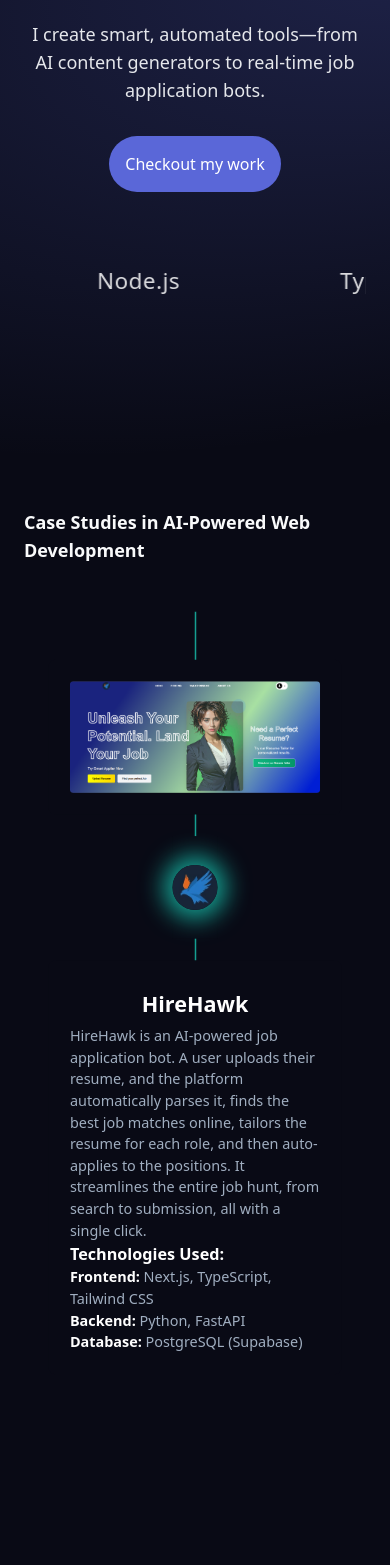
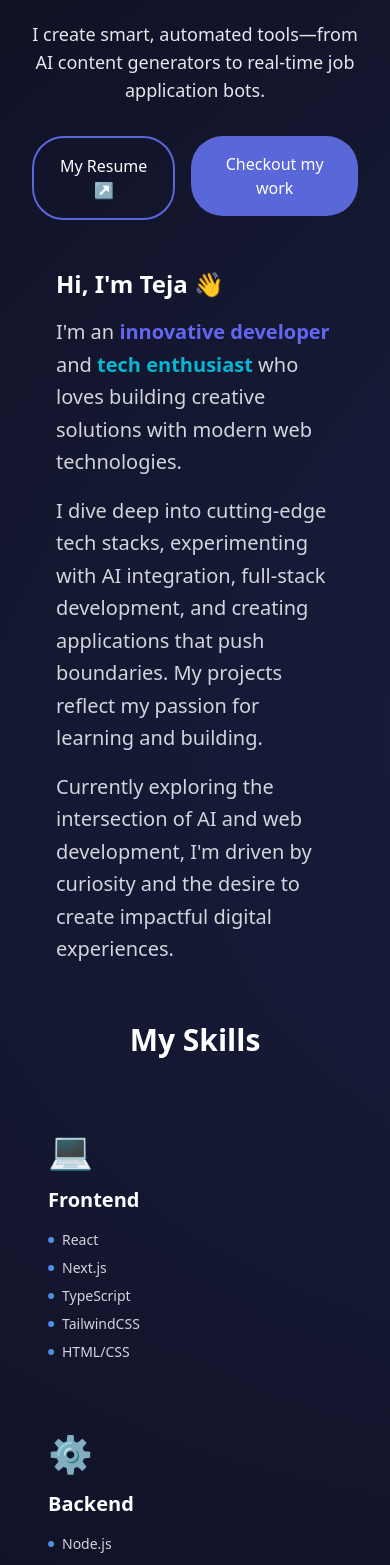
Before and after one commit to TejaBudumuru3/my-portfolio, a Next.js app: page / in a window 390 px wide. Shown: the part 360-1925 px from the top of the page. Built offline with nearby package versions, Linux system fonts and the light colour scheme.

Commit message:
feat: enhance HeroSection and Projects components with skills display and project details; remove ScrollingText component

```diff
--- a/app/components/Hero-Section.tsx
+++ b/app/components/Hero-Section.tsx
@@ -1,47 +1,112 @@
 
 import NavBar from "./NavBar"
-import ScrollingText from "./ScrollingText"
 // import { useRouter   } from "next/navigate"
 export const HeroSection = () => {
+
+    const skills = [
+        {
+            category: 'Frontend',
+            icon: '💻',
+            items: ['React', 'Next.js', 'TypeScript', 'TailwindCSS', 'HTML/CSS']
+        },
+        {
+            category: 'Backend',
+            icon: '⚙️',
+            items: ['Node.js', 'Express', 'Python', 'Fast API', 'Java', 'REST APIs']
+        },
+        {
+            category: 'Algorithms & AI',
+            icon: '🤖',
+            items: ['AI Integration', 'Data Structures', 'Algorithms']
+        },
+        {
+            category: 'Tools & Others',
+            icon: '🛠️',
+            items: ['Git', 'MongoDB', 'PostgreSQL']
+        }
+    ]
     return (
 
         <div className="min-h-screen w-full p-6 md:p-12 pt-24 md:pt-32 flex flex-col bg-[url('/hero.svg')] bg-cover bg-no-repeat">
             <div className="flex flex-col items-center my-2 text-center">
 
-                {/* 3. Added base size text-5xl and kept md:text-7xl.
-                */}
                 <h1 className="text-white text-5xl md:text-7xl font-extrabold">I Build Solutions That Think</h1>
 
-                {/* 4. Changed text-7xl to text-5xl (for mobile) and md:text-7xl (for medium screens and up).
-                */}
-                {/* <h1 className="text-white text-5xl md:text-7xl font-extrabold">Simplified.</h1> */}
-
-                {/* 5. Changed text-2xl to text-lg (for mobile) and md:text-2xl (for medium screens and up).
-                */}
                 <h3 className="m-6 text-lg md:text-2xl text-gray-50">I am a MERN stack & Next.js developer with a certified specialty in Generative AI. </h3>
                 <h3 className="text-lg md:text-2xl text-gray-200">I create smart, automated tools—from AI content generators to real-time job application bots.</h3>
 
+                <div className="inline-flex hover:gap-2">
+                    <a href="https://drive.google.com/file/d/1FXsoVeOb44oEKhUQy8GQ_18k8fDg_yEf/view?usp=sharing" target="_blank">
+                    <button className="mt-8 m-2 p-4  rounded-4xl text-white border-2 hover:border-none border-[#5a67d8] cursor-pointer hover:bg-[#667eea] transition-all duration-200 ease-in-out transform hover:scale-120 hover:font-extrabold">
+                        My Resume &#8599;
+                    </button>
+                </a>
                 <a href="#projects">
-                    <button className="m-8 p-4  rounded-4xl text-white bg-[#5a67d8] cursor-pointer hover:bg-[#667eea] transition-all duration-200 ease-in-out transform hover:scale-120 hover:font-extrabold">
+                    <button className="mt-8 m-2 p-4  rounded-4xl text-white bg-[#5a67d8] cursor-pointer hover:bg-[#667eea] transition-all duration-200 ease-in-out transform hover:scale-120 hover:font-extrabold">
                        Checkout my work
                     </button>
                 </a>
+                </div>
             </div>
 
-            <ScrollingText items={[
-  'React.js',
-  'Next.js',
-  'Node.js',
-  'TypeScript',
-  'Python',
-  'Fast API',
-  'AI API Integration',
-  'MongoDB',
-  'Express.js',
-  'JavaScript',
-  'Git',
-  'Java'
-]} />
+            {/* <ScrollingText /> */}
+
+             <div className="grid lg:grid-cols- gap-12 items-center mb-20">
+                    {/* Left: Bio */}
+                    <div className={`space-y-6 transition-all duration-1000 delay-200`
+                    }>
+                        <div className="glass p-8 rounded-2xl hover-lift">
+                            <h3 className="text-2xl font-bold text-white mb-4 font-display">
+                                Hi, I'm Teja 👋
+                            </h3>
+                            <div className="space-y-4 text-gray-300 text-xl leading-relaxed">
+                                <p>
+                                    I'm an <span className="text-[#6366f1] font-semibold">innovative developer</span> and <span className="text-[#06b6d4] font-semibold">tech enthusiast</span> who loves building creative solutions with modern web technologies.
+                                </p>
+                                <p>
+                                    I dive deep into cutting-edge tech stacks, experimenting with AI integration, full-stack development, and creating applications that push boundaries. My projects reflect my passion for learning and building.
+                                </p>
+                                <p>
+                                    Currently exploring the intersection of AI and web development, I'm driven by curiosity and the desire to create impactful digital experiences.
+                                </p>
+                            </div>
+                        </div>
+                    <h3 className="text-3xl text-white font-bold font-display text-center mb-12">
+                        My Skills
+                    </h3>
+                    <div className="grid sm:grid-cols-1 lg:grid-cols-4 gap-6">
+                        {skills.map((skillGroup, index) => (
+                            <div
+                                key={skillGroup.category}
+                                className="glass p-6 rounded-2xl hover-lift group"
+                                style={{ animationDelay: `${index * 100}ms` }}
+                            >
+                                <div
+                                className="text-4xl mb-4 group-hover:scale-110 transition-transform"
+                                >
+                                    {skillGroup.icon}
+                                </div>
+                                <h4 className="text-xl font-semibold text-white mb-4 font-display">
+                                    {skillGroup.category}
+                                </h4>
+                                <ul className="space-y-2">
+                                    {skillGroup.items.map((skill) => (
+                                        <li
+                                            key={skill}
+                                            className="text-gray-300 text-sm flex items-center gap-2"
+                                        >
+                                            <span className="w-1.5 h-1.5 rounded-full bg-gradient-to-r from-[#6366f1] to-[#06b6d4]"></span>
+                                            {skill}
+                                        </li>
+                                    ))}
+                                </ul>
+                            </div>
+                        ))}
+                    </div>
+                </div>
+
+            </div>
+
         </div>
     )
 }
--- a/app/components/ScrollingText.tsx
+++ /dev/null
@@ -1,120 +0,0 @@
-'use client'
-import React, { useEffect, useRef, useState } from "react";
-
-export default function ScrollingText({ items }: { items: string[] }) {
-  const list = items && items.length ? items : ["Your text here"];
-  const containerRef = useRef<HTMLDivElement | null>(null);
-  const trackRef = useRef<HTMLDivElement | null>(null);
-
-  const REPEAT_COUNT = 1;
-  const repeated = Array.from({ length: REPEAT_COUNT }).flatMap(() => list);
-  const [duration, setDuration] = useState<number>(20);
-
-  useEffect(() => {
-    const updateDuration = () => {
-      const track = trackRef.current;
-      if (!track) return;
-      const full = track.scrollWidth || 1;
-      const single = Math.max(1, Math.round(full / 2));
-      const speed = 80;
-      const computed = Math.max(10, Math.min(60, Math.round(single / speed)));
-      setDuration(computed);
-    };
-    updateDuration();
-    window.addEventListener("resize", updateDuration);
-    return () => window.removeEventListener("resize", updateDuration);
-  }, [list.join("|")]);
-
-  return (
-    <>
-      <style>{`
-  .wrapper {
-    overflow: hidden;
-    white-space: nowrap;
-    background: transparent; /* ✅ transparent */
-    padding: 2rem 0;
-    position: relative;
-    cursor: default;
-  }
-
-  /* ✅ Softer fade — barely visible */
-  .wrapper::before,
-  .wrapper::after {
-    content: "";
-    position: absolute;
-    top: 0;
-    bottom: 0;
-    width: 80px;
-    pointer-events: none;
-    z-index: 0;
-  }
-
-  .wrapper::before {
-    left: 0;
-
-  }
-
-  .wrapper::after {
-    right: 0;
-
-  }
-
-  .track {
-    display: inline-flex;
-    align-items: center;
-    will-change: transform;
-    animation: scroll var(--dur) linear infinite;
-    transform: translate3d(0, 0, 0);
-  }
-
-  .item {
-    display: inline-block;
-    padding: 0 5rem;
-    color: rgba(255, 255, 255, 0.85); /* ✅ brighter, elegant gray */
-    font-weight: 500;
-    font-size: 1.4rem;
-    letter-spacing: 0.5px;
-    transition: color 0.3s ease, opacity 0.3s ease;
-  }
-
-  .track:hover {
-    animation-play-state: paused;
-  }
-
-  .item:hover {
-    color: #fff; /* ✅ pure white on hover */
-  }
-
-  @keyframes scroll {
-    0% {
-      transform: translateX(0);
-    }
-    100% {
-      transform: translateX(-50%);
-    }
-  }
-`}</style>
-
-
-      <div className="wrapper" ref={containerRef}>
-        <div
-          className="track"
-          ref={trackRef}
-          style={{ ["--dur" as any]: `${duration}s` }}
-          aria-hidden={false}
-        >
-          {repeated.map((item, i) => (
-            <span key={i} className="item">
-              {item}
-            </span>
-          ))}
-          {repeated.map((item, i) => (
-            <span key={`dup-${i}`} className="item" aria-hidden="true">
-              {item}
-            </span>
-          ))}
-        </div>
-      </div>
-    </>
-  );
-}
--- a/app/page.tsx
+++ b/app/page.tsx
@@ -2,7 +2,6 @@
 import HeroSection from "./components/Hero-Section";
 import NavBar from "./components/NavBar";
 import Projects from "./components/Projects";
-import ScrollingText from "./components/ScrollingText";
 
 export default function Home() {
   return (
```
Also changed, not shown: app/components/Projects.tsx (+38 -35 lines).
